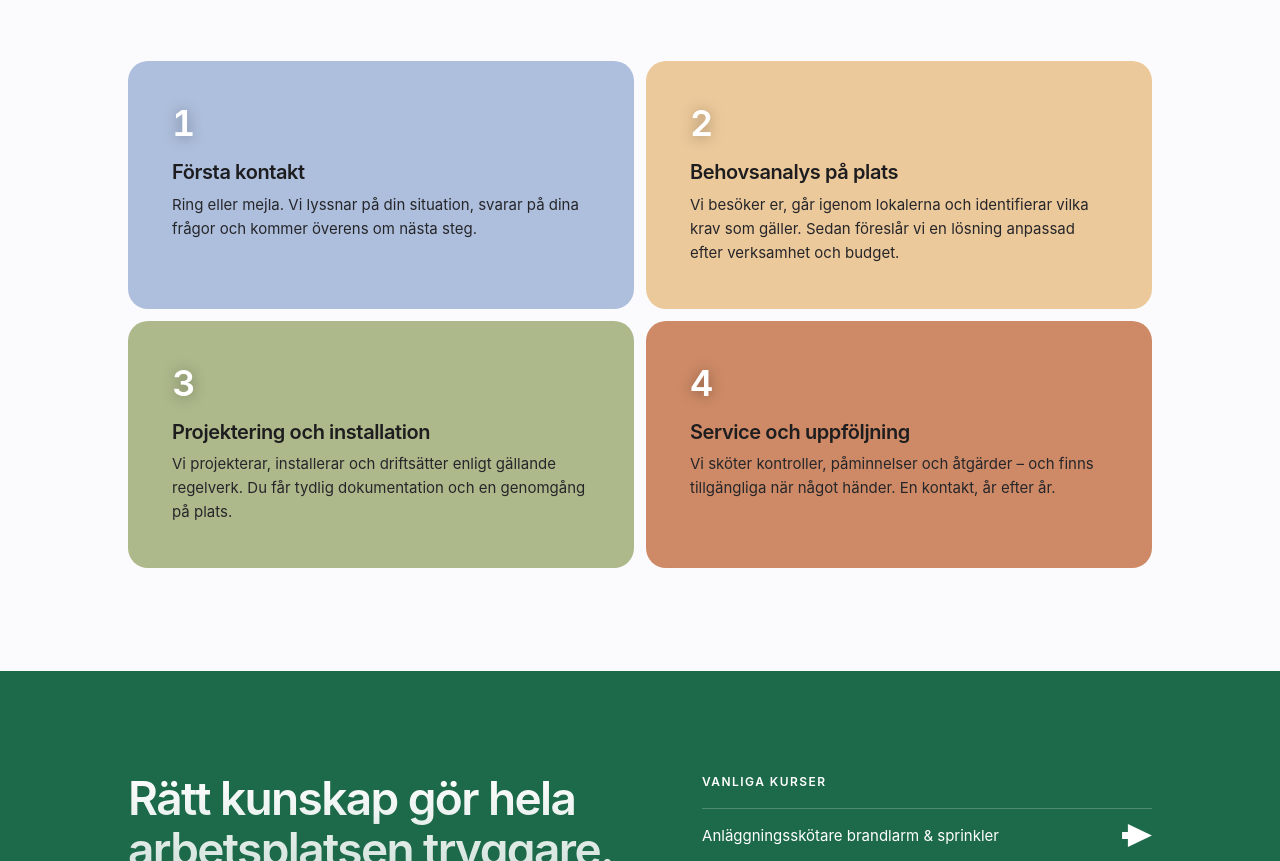
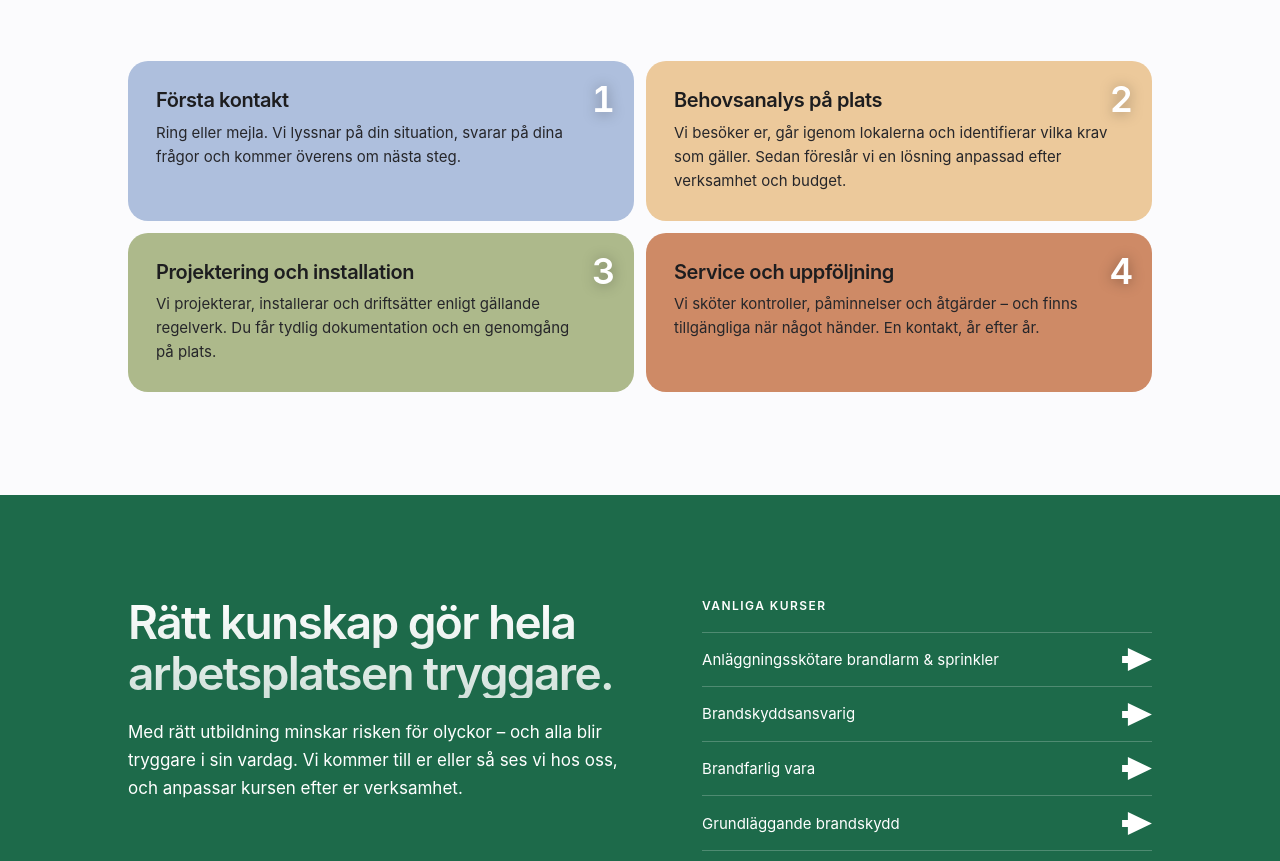
Before and after one commit to karljohanjansson/nytt-projekt, a website built with Vite: page index.html in a window 1280 px wide. Shown: the part 2423-3284 px from the top of the page. Built offline with nearby package versions, Linux system fonts and the light colour scheme.

Commit message:
Siffrorna i övre högra hörnet, kortare stegrutor

```diff
--- a/src/styles.css
+++ b/src/styles.css
@@ -1123,9 +1123,10 @@ body[data-page="start"] .header {
 }
 
 .step {
+  position: relative;
   background: var(--bg-2);
   border-radius: var(--radius);
-  padding: clamp(1.75rem, 3.5vw, 2.75rem);
+  padding: clamp(1.25rem, 2.5vw, 1.75rem);
   color: #1d1d1f;
 }
 
@@ -1157,8 +1158,9 @@ body[data-page="start"] .header {
 
 .step__body::before {
   content: attr(data-index);
-  display: block;
-  margin-bottom: 1.25rem;
+  position: absolute;
+  top: 1.25rem;
+  right: 1.25rem;
   font-size: 2.25rem;
   font-weight: 600;
   letter-spacing: -0.03em;
```
